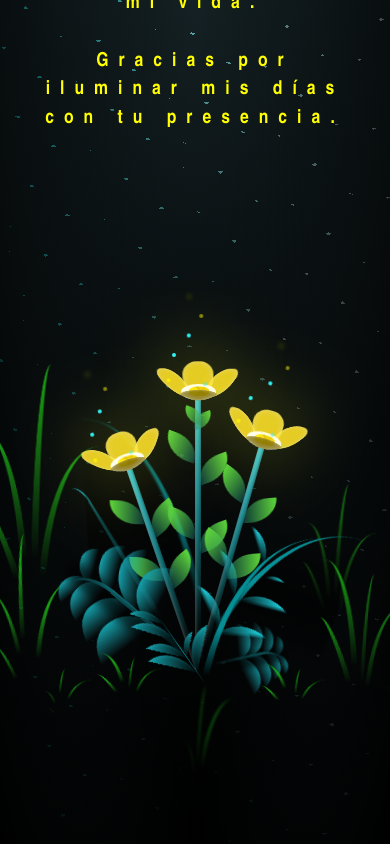
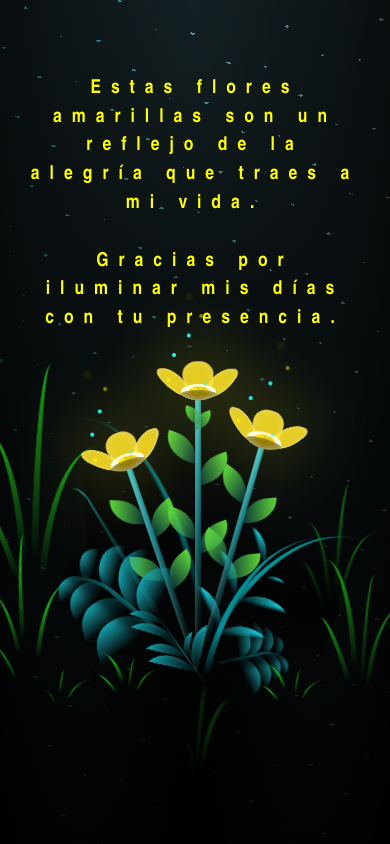
Before and after one commit to Emerson147/aracelly-flowers2.0, a plain HTML site: page flower.html in a window 390 px wide. Drawn offline with Linux system fonts and the light colour scheme.

Commit message:
Update main.css

```diff
--- a/css/main.css
+++ b/css/main.css
@@ -1659,7 +1659,7 @@ h1 {
 /* Agregar más estilos según sea necesario */
 @media (max-width: 600px) {
   .titulo {
-    margin-bottom: 680px;
+    margin-bottom: 480px;
     font-size: larger;
     padding: 30px;
   }
```
